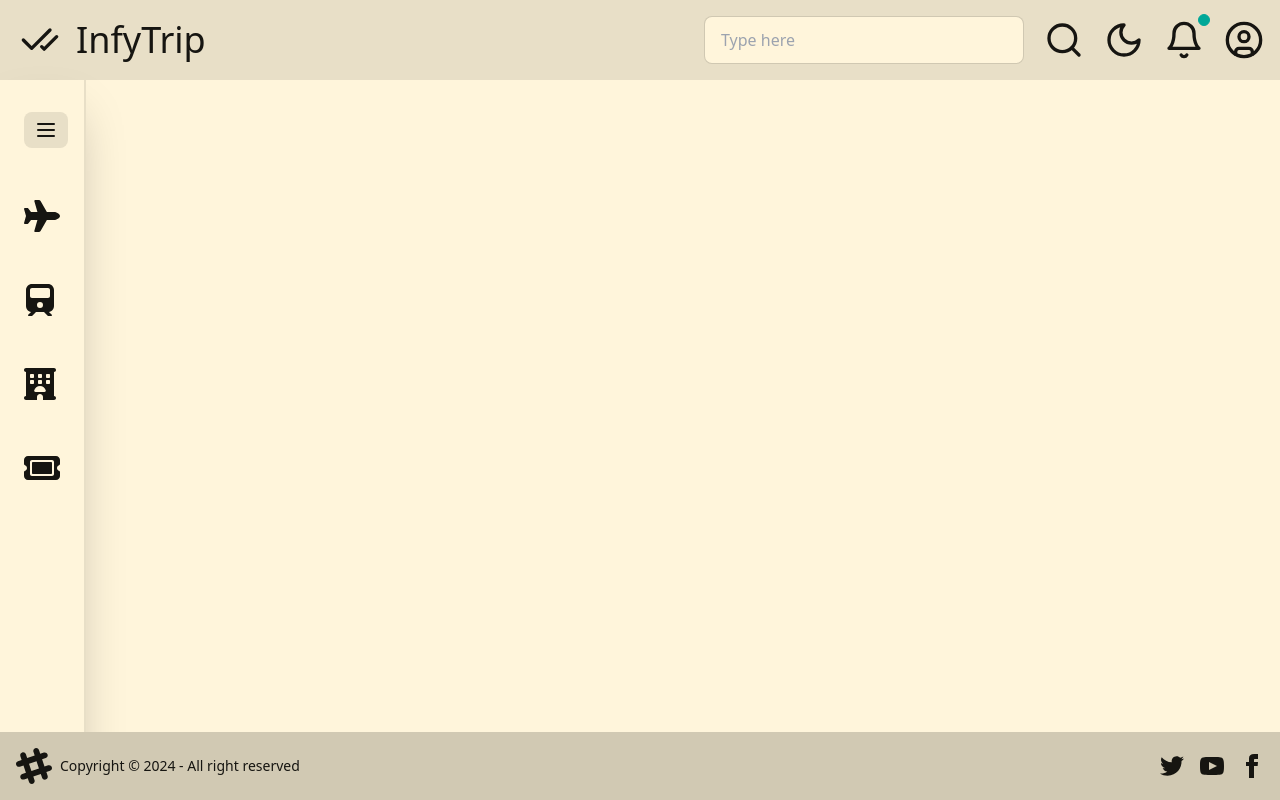
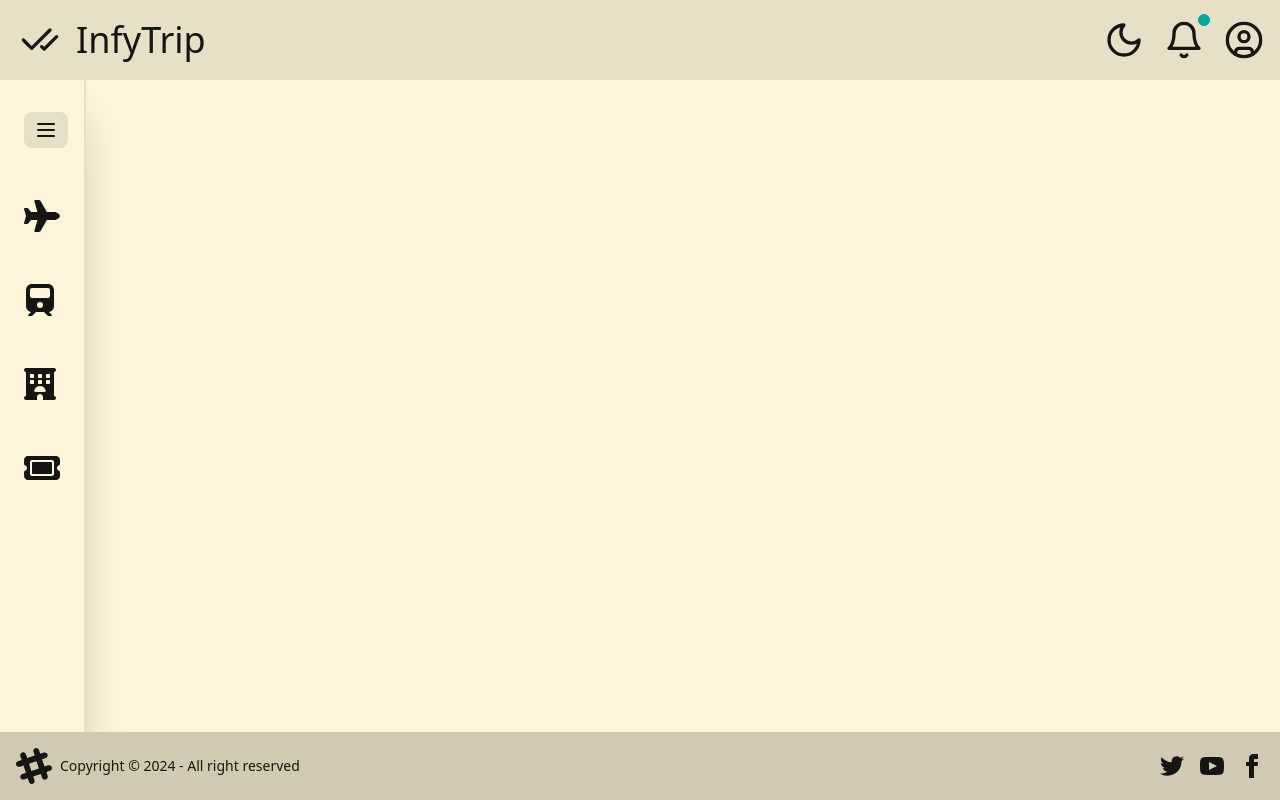
Before and after one commit to Babai8899/react-deploy, a React (Vite) app: page / in a window 1280 px wide. Built offline with nearby package versions, Linux system fonts and the light colour scheme.

Commit message:
navbar chaqnged

```diff
--- a/src/shared/Navbar.jsx
+++ b/src/shared/Navbar.jsx
@@ -28,10 +28,7 @@ function Navbar() {
                     <Link className="relative flex text-4xl px-2 py-2 rounded-md cursor-pointer mx-1 hover:bg-base-300 hover:duration-500" to={'/'}><CheckCheck size={40} className='mr-4' />InfyTrip</Link>
                 </div>
                 <div className='navbar-end'>
-                    <input type="text" placeholder="Type here" className="input input-bordered w-full max-w-xs mr-2" />
-                    <button className='mr-1 ml-2 px-1 py-1 w-12 h-12 rounded-full cursor-pointer hover:bg-base-300 hover:duration-500'>
-                        <Search size={40} className='' />
-                    </button>
+
 
                     <label className="swap swap-rotate mr-1 ml-2 px-1 py-1 w-12 h-12 rounded-full cursor-pointer hover:bg-base-300 hover:duration-500">
                         {/* this hidden checkbox controls the state */}
```
